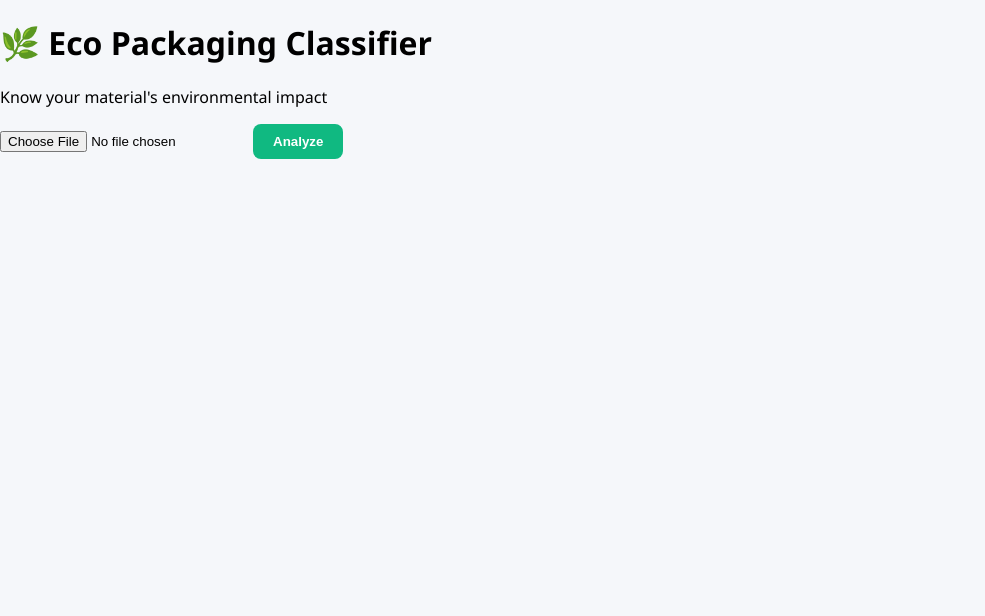
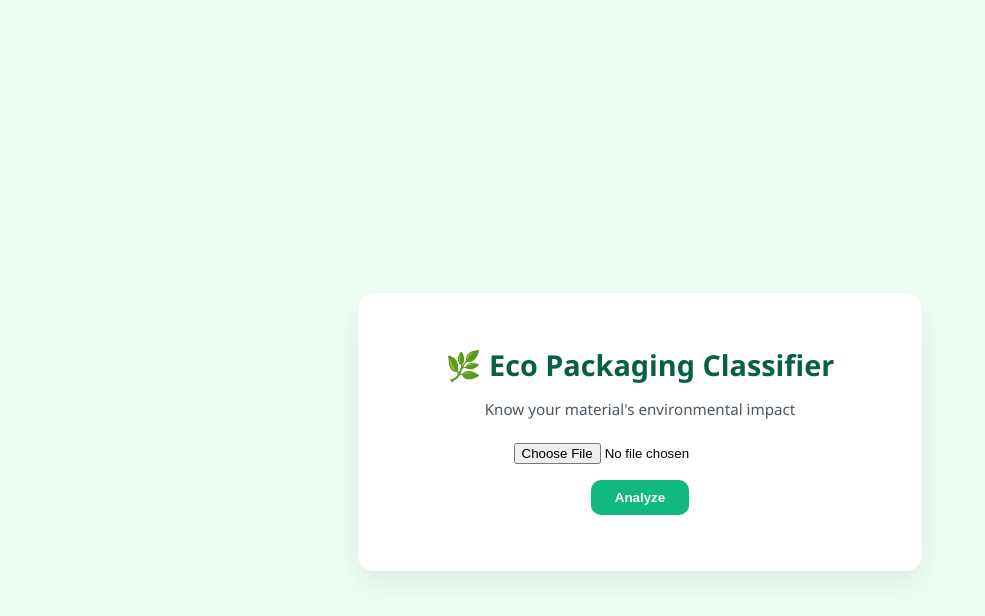
Before and after one commit to manya975/Packaging-frontend, a React (Create React App) app: page / in a window 1280 px wide. Shown: the top 616 px of the page, without its empty margins (0-985 px from the left). Built offline with nearby package versions, Linux system fonts and the light colour scheme.

Commit message:
Update App.css

```diff
--- a/src/App.css
+++ b/src/App.css
@@ -1,71 +1,82 @@
 body {
   margin: 0;
-  font-family: 'Segoe UI', sans-serif;
-  background: #f5f7fa;
+  font-family: "Segoe UI", sans-serif;
+  background: #f0fdf4;
 }
 
-.app-container {
-  max-width: 600px;
-  margin: 40px auto;
-  padding: 20px;
-  background: white;
-  border-radius: 16px;
-  box-shadow: 0 10px 30px rgba(0,0,0,0.05);
+.app-wrapper {
+  min-height: 100vh;
+  display: flex;
+  justify-content: center;
+  align-items: center;
+  padding: 2rem;
 }
 
-.title {
+.eco-card {
+  background: #ffffff;
+  border-radius: 16px;
+  padding: 2rem;
+  max-width: 500px;
+  width: 100%;
+  box-shadow: 0 12px 30px rgba(0, 0, 0, 0.08);
   text-align: center;
-  font-size: 26px;
-  font-weight: 600;
-  color: #2c3e50;
-  margin-bottom: 24px;
 }
 
-.upload-section {
+.eco-card h1 {
+  font-size: 1.8rem;
+  color: #065f46;
+  margin-bottom: 0.2rem;
+}
+
+.subtitle {
+  font-size: 0.95rem;
+  color: #4b5563;
+  margin-bottom: 1.5rem;
+}
+
+.upload-box {
   display: flex;
   flex-direction: column;
+  gap: 1rem;
   align-items: center;
-  gap: 12px;
-  margin-bottom: 20px;
+  margin-bottom: 1.5rem;
 }
 
 .analyze-btn {
   background: #10b981;
   color: white;
-  padding: 10px 20px;
+  padding: 10px 24px;
+  font-weight: bold;
   border: none;
-  border-radius: 8px;
-  font-weight: bold;
+  border-radius: 10px;
   cursor: pointer;
-  transition: background 0.3s ease;
+  transition: 0.3s;
 }
 
 .analyze-btn:hover {
   background: #059669;
 }
 
-.result-card {
+.result-box {
   background: #f9fafb;
   border-radius: 12px;
-  padding: 16px;
-  text-align: center;
-  box-shadow: 0 6px 20px rgba(0, 0, 0, 0.05);
-  margin-top: 20px;
+  padding: 1rem;
+  margin-top: 1rem;
+  text-align: left;
+  box-shadow: 0 6px 16px rgba(0, 0, 0, 0.05);
 }
 
-.preview-image {
+.preview-img {
   width: 100%;
-  max-width: 320px;
-  height: auto;
+  max-height: 300px;
+  object-fit: contain;
   border-radius: 10px;
-  margin-bottom: 16px;
-  box-shadow: 0 4px 12px rgba(0,0,0,0.1);
+  margin-bottom: 1rem;
+  box-shadow: 0 4px 8px rgba(0,0,0,0.1);
 }
 
-.result-details {
-  text-align: left;
-  margin: 0 auto;
-  max-width: 400px;
-  font-size: 16px;
-  line-height: 1.6;
+.result-data p {
+  font-size: 15px;
+  margin: 6px 0;
+  color: #1f2937;
 }
```
